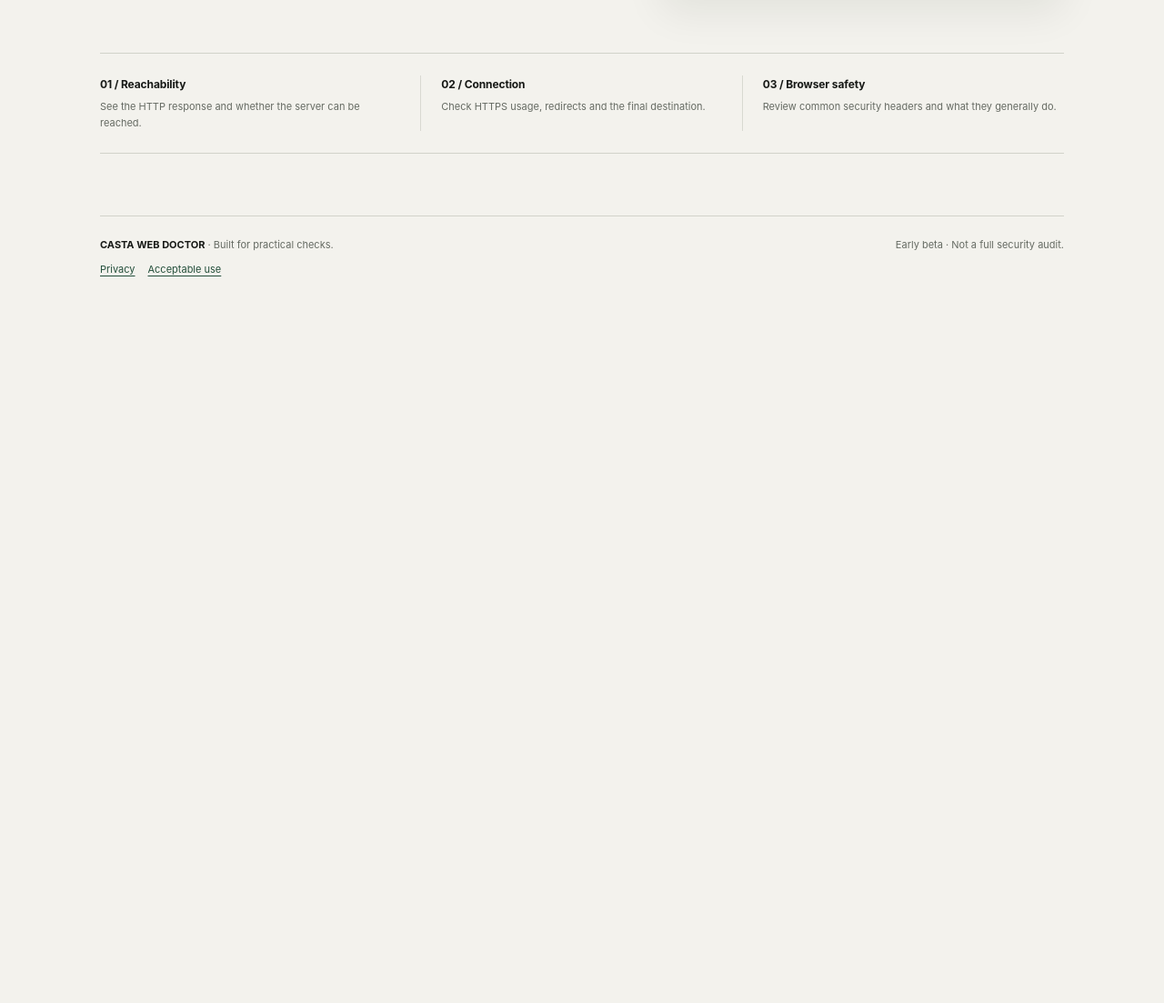
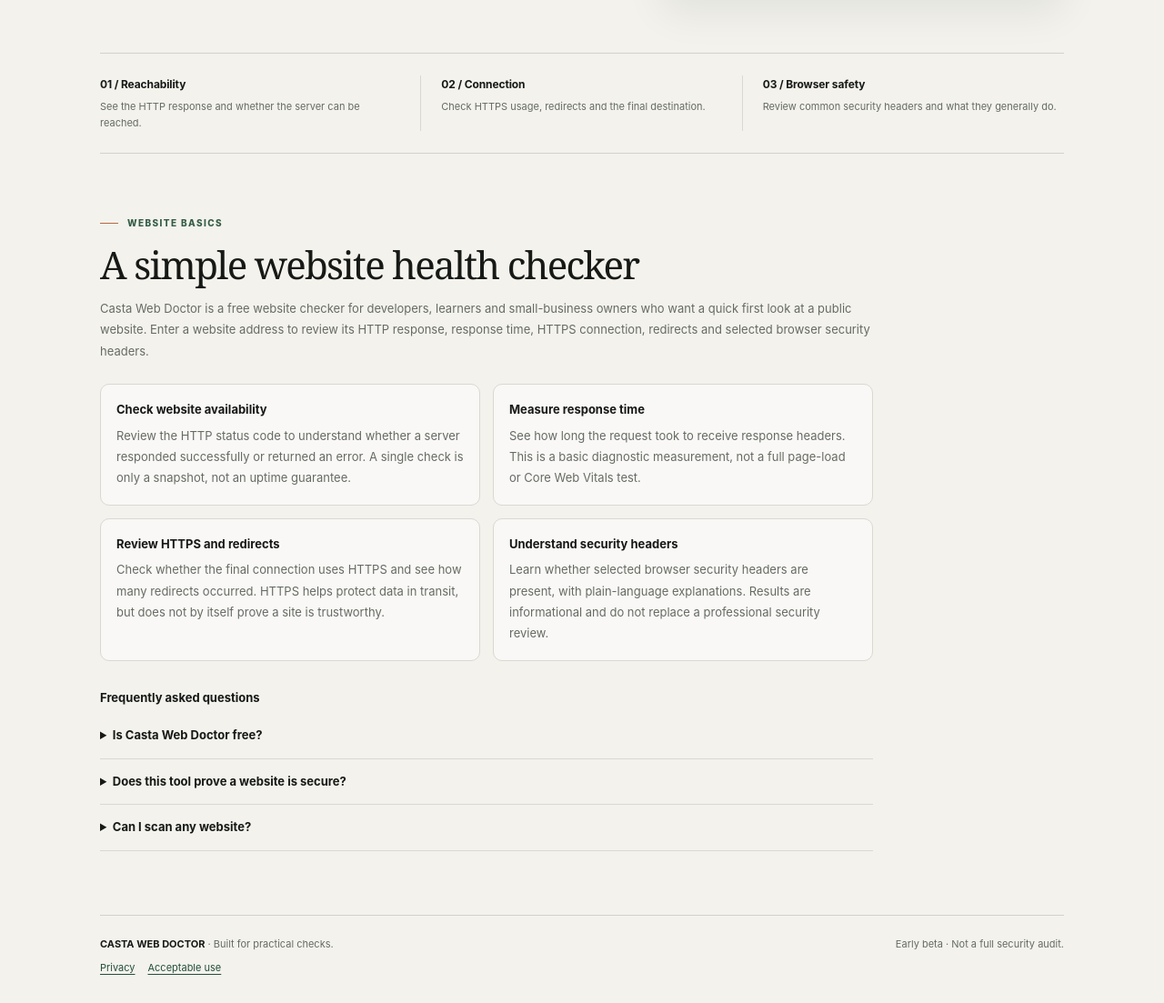
Before and after one commit to ebe-ship-it/casta-web-doctor, a Flask app: template templates/index.html in a window 1280 px wide. Shown: the part 788-1891 px from the top of the page at 91% size. Before the commit the page ends 1092 px from the top, so only its background shows below. Run offline with Flask 3, Linux system fonts and the light colour scheme; the template is opened without the code that fills it: most values are stand-ins (such as "Sample title", 1, 10 or a date in 2020).

Commit message:
Improve homepage SEO metadata and helpful search content

```diff
--- a/templates/index.html
+++ b/templates/index.html
@@ -4,9 +4,32 @@
 <meta charset="utf-8">
 <meta name="viewport" content="width=device-width, initial-scale=1, viewport-fit=cover">
 <meta name="theme-color" content="#f5f3ee">
-<meta name="description" content="A clear, practical website health check from Casta Web Doctor. Check availability, response time, HTTPS, redirects and security headers.">
+<meta name="description" content="Free website health checker for developers and small businesses. Check HTTP status, response time, HTTPS, redirects and common security headers with clear explanations.">
+<meta name="robots" content="index,follow,max-image-preview:large">
 <meta name="color-scheme" content="light">
-<title>Casta Web Doctor — A clearer view of your website</title>
+<meta name="author" content="Casta Web Doctor">
+<link rel="canonical" href="{{ site_url }}/">
+<meta property="og:type" content="website">
+<meta property="og:site_name" content="Casta Web Doctor">
+<meta property="og:title" content="Free Website Health Checker | Casta Web Doctor">
+<meta property="og:description" content="Check website availability, speed, HTTPS, redirects and security headers in one clear report.">
+<meta property="og:url" content="{{ site_url }}/">
+<meta name="twitter:card" content="summary">
+<meta name="twitter:title" content="Free Website Health Checker | Casta Web Doctor">
+<meta name="twitter:description" content="Check website availability, speed, HTTPS, redirects and security headers in one clear report.">
+<script type="application/ld+json">
+{
+  "@context": "https://schema.org",
+  "@type": "WebApplication",
+  "name": "Casta Web Doctor",
+  "url": "{{ site_url }}/",
+  "applicationCategory": "DeveloperApplication",
+  "operatingSystem": "Any",
+  "description": "A free website health checker that reports HTTP status, response time, HTTPS use, redirects and common security headers.",
+  "offers": { "@type": "Offer", "price": "0", "priceCurrency": "USD" }
+}
+</script>
+<title>Free Website Health Checker | Casta Web Doctor</title>
 <style>
 :root{--paper:#f5f3ee;--white:#fffefa;--ink:#17211d;--muted:#66716a;--line:#dcded6;--green:#246b50;--green-soft:#e5eee7;--orange:#dc7147;--orange-soft:#f7e7df;--shadow:0 22px 60px rgba(30,43,34,.08);--radius:22px}
 *{box-sizing:border-box}
@@ -235,6 +258,34 @@ h1 em{color:#355c45}
 </section>
 <section id="results" class="results" hidden aria-live="polite" aria-busy="false"></section>
 </main>
+<section class="seo-guide" aria-labelledby="seo-guide-title">
+  <div class="kicker">Website basics</div>
+  <h2 id="seo-guide-title">A simple website health checker</h2>
+  <p>Casta Web Doctor is a free website checker for developers, learners and small-business owners who want a quick first look at a public website. Enter a website address to review its HTTP response, response time, HTTPS connection, redirects and selected browser security headers.</p>
+  <div class="seo-guide-grid">
+    <article><h3>Check website availability</h3><p>Review the HTTP status code to understand whether a server responded successfully or returned an error. A single check is only a snapshot, not an uptime guarantee.</p></article>
+    <article><h3>Measure response time</h3><p>See how long the request took to receive response headers. This is a basic diagnostic measurement, not a full page-load or Core Web Vitals test.</p></article>
+    <article><h3>Review HTTPS and redirects</h3><p>Check whether the final connection uses HTTPS and see how many redirects occurred. HTTPS helps protect data in transit, but does not by itself prove a site is trustworthy.</p></article>
+    <article><h3>Understand security headers</h3><p>Learn whether selected browser security headers are present, with plain-language explanations. Results are informational and do not replace a professional security review.</p></article>
+  </div>
+  <h3>Frequently asked questions</h3>
+  <details><summary>Is Casta Web Doctor free?</summary><p>Yes. The website checker is offered free of charge during its early beta.</p></details>
+  <details><summary>Does this tool prove a website is secure?</summary><p>No. It performs limited checks only. A missing header is not automatically a vulnerability, and a successful result is not a security certification.</p></details>
+  <details><summary>Can I scan any website?</summary><p>Only scan websites you own or have explicit permission to assess. Do not submit private addresses, credentials or confidential information.</p></details>
+</section>
+<style>
+.seo-guide{padding:0 0 70px;max-width:850px}
+.seo-guide h2{font:500 clamp(30px,4vw,42px)/1.1 Georgia,"Times New Roman",serif;letter-spacing:-.04em;margin:14px 0}
+.seo-guide>p,.seo-guide-grid p,.seo-guide details p{font-size:13px;color:var(--muted);line-height:1.8}
+.seo-guide-grid{display:grid;grid-template-columns:repeat(2,minmax(0,1fr));gap:14px;margin:24px 0 30px}
+.seo-guide-grid article{border:1px solid var(--line);border-radius:10px;padding:17px;background:rgba(255,255,255,.5)}
+.seo-guide-grid h3,.seo-guide>h3{font-size:13px;margin:0 0 6px}
+.seo-guide-grid p{margin:0}
+.seo-guide details{border-bottom:1px solid var(--line);padding:14px 0}
+.seo-guide summary{cursor:pointer;font-size:13px;font-weight:750}
+.seo-guide details p{margin:8px 0 0}
+@media(max-width:560px){.seo-guide{padding-bottom:46px}.seo-guide-grid{grid-template-columns:1fr}}
+</style>
 <footer class="footer"><div><strong>CASTA WEB DOCTOR</strong> · Built for practical checks.<div class="policy-links"><a href="https://github.com/ebe-ship-it/casta-web-doctor/blob/security/ssrf-hardening/PRIVACY.md" target="_blank" rel="noopener noreferrer">Privacy</a><a href="https://github.com/ebe-ship-it/casta-web-doctor/blob/security/ssrf-hardening/ACCEPTABLE_USE.md" target="_blank" rel="noopener noreferrer">Acceptable use</a></div></div><div>Early beta · Not a full security audit.</div></footer>
 </div>
 <script>
```
